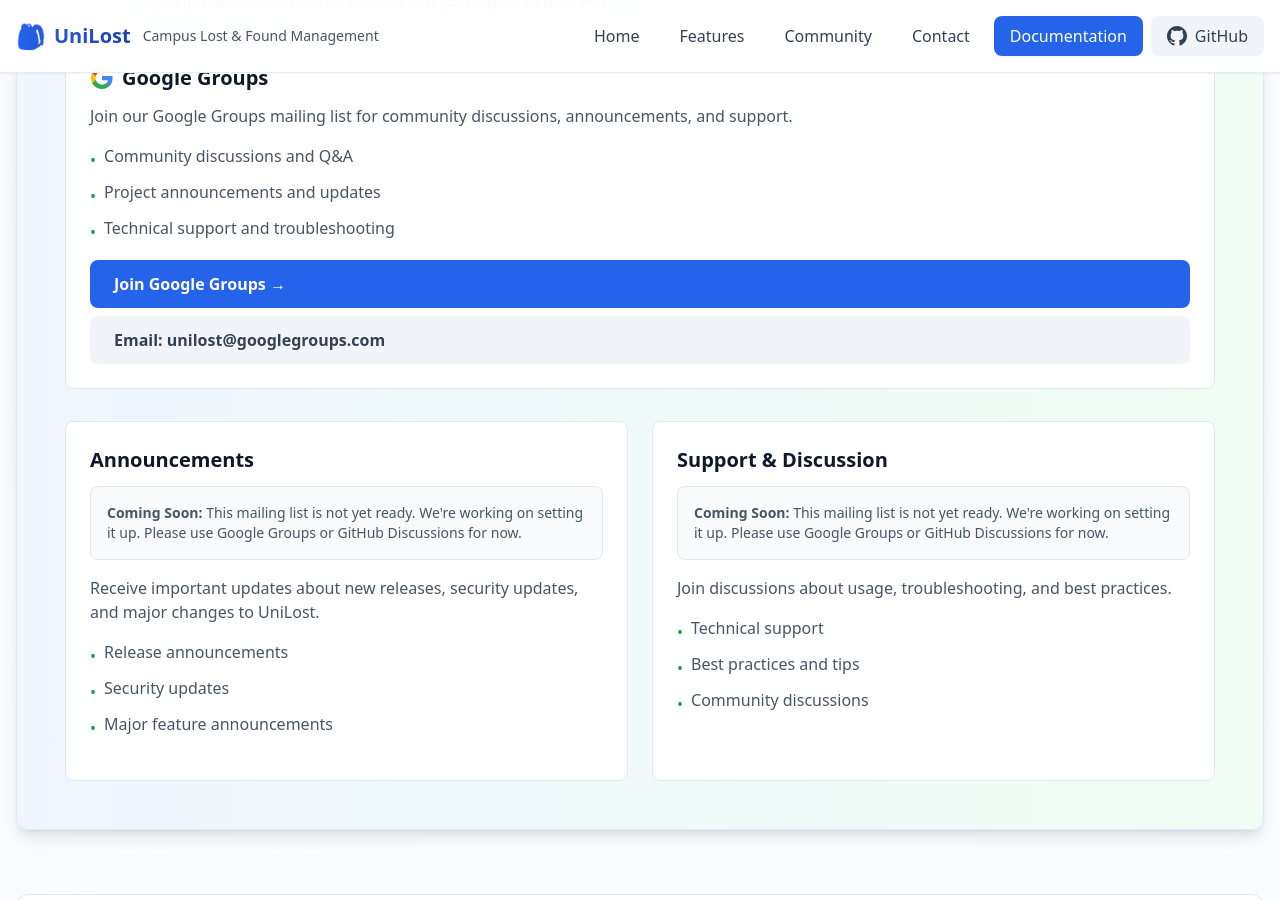
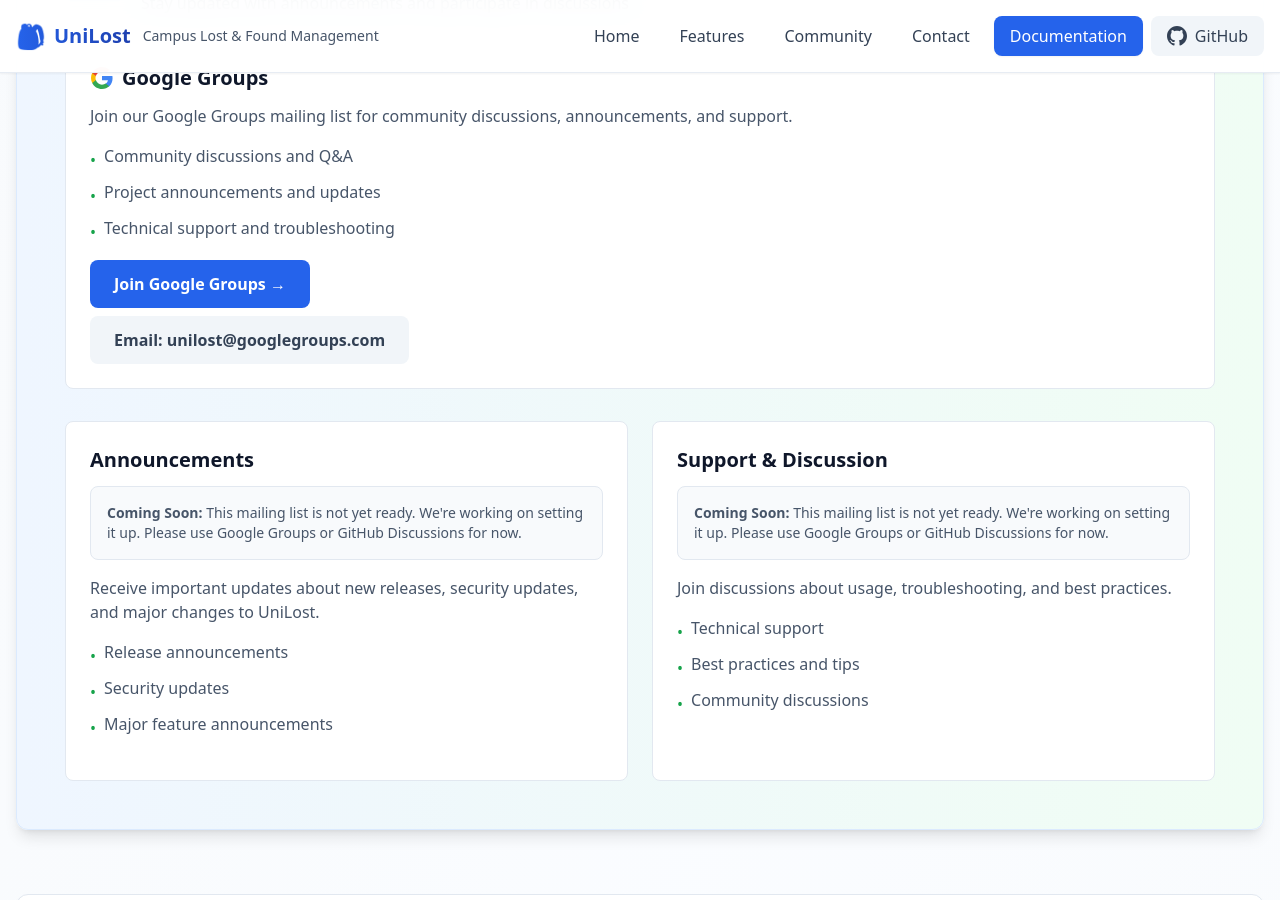
Before and after one commit to jin040907/UniLost, a Jekyll site: the page built from website/community.md, in a window 1280 px wide and 900 px high, scrolled down 1039 px. Built offline with Jekyll 4.4.1, drawn with Linux system fonts in a browser that asks for light colours; nearby versions of some CDN libraries.

Commit message:
Update website design

```diff
--- a/website/community.md
+++ b/website/community.md
@@ -126,7 +126,7 @@
             <span>Technical support and troubleshooting</span>
           </li>
         </ul>
-        <div class="flex flex-col gap-2">
+        <div class="flex flex-col gap-2 items-start">
           <a href="https://groups.google.com/g/unilost" target="_blank" rel="noopener noreferrer" class="inline-block px-6 py-3 rounded-lg bg-primary-600 text-white font-semibold hover:bg-primary-700 transition-colors">
             Join Google Groups →
           </a>
```
Also changed, not shown: assets/___________2025-12-05______2.19.55-c30708d3-6d6c-451c-8bf2-c5fe95eb834f.png (added).
